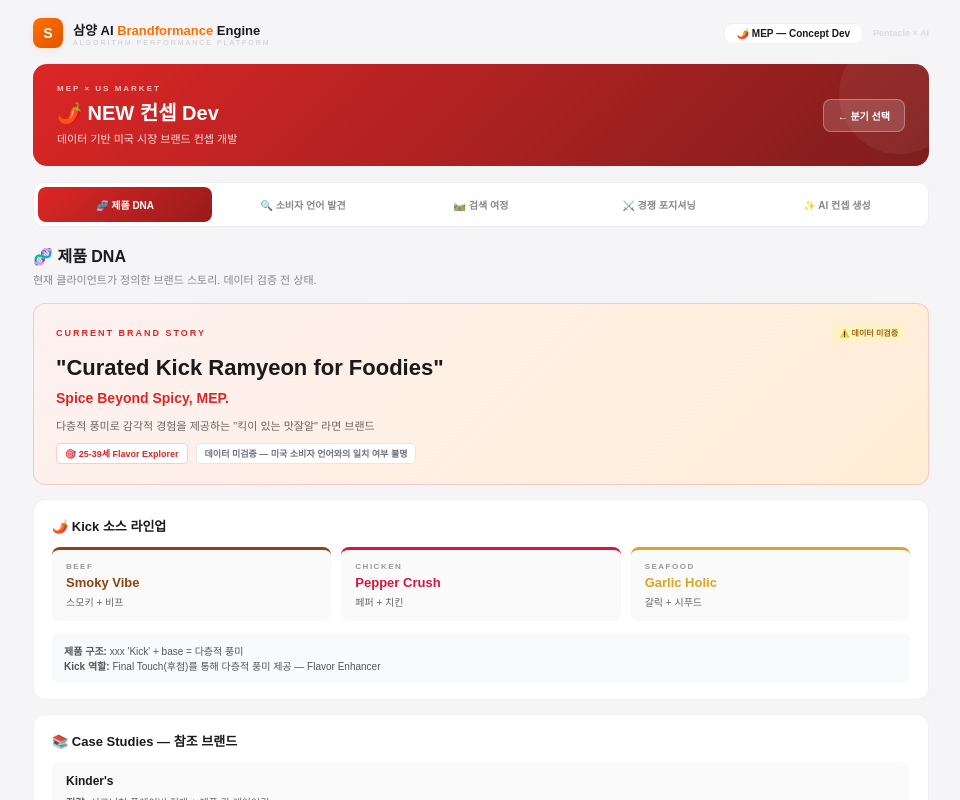
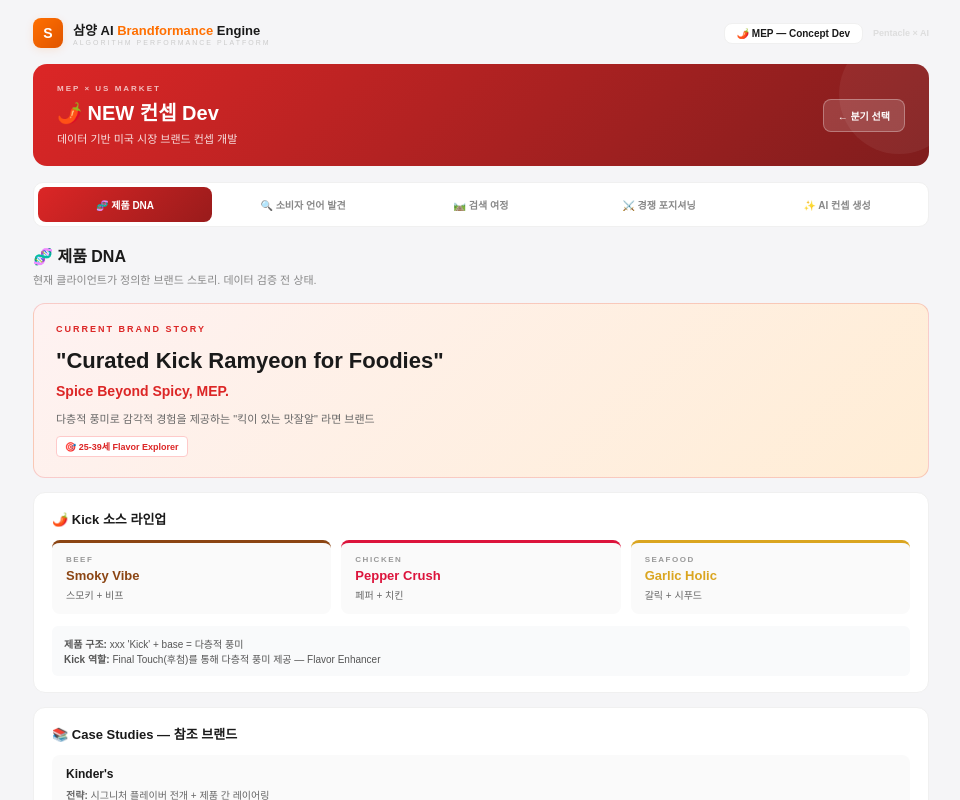
Before and after one commit to pentacle123/samyang-shortform-engine, a Next.js app: page /mep-concept in a window 1280 px wide. Shown: the top 800 px of the page, without its empty margins (159-1119 px from the left). Built offline with nearby package versions, Linux system fonts and the light colour scheme; a web font is replaced by a local one.

Commit message:
chore: 제품 DNA 탭에서 '데이터 미검증' 표시 제거
- 우측 상단 '⚠️ 데이터 미검증' 뱃지 제거
- 하단 status 칩(미검증 — 미국 소비자 언어와의 일치 여부 불명) 제거

```diff
--- a/app/MEPConceptDev.js
+++ b/app/MEPConceptDev.js
@@ -45,9 +45,8 @@ const TabDNA = () => (
     </div>
 
     <div style={{ background: "linear-gradient(135deg,#fef2f2,#ffedd5)", border: `1px solid ${MEP_COLOR}30`, borderRadius: 12, padding: "20px 22px", marginBottom: 14 }}>
-      <div style={{ display: "flex", alignItems: "center", justifyContent: "space-between", marginBottom: 12 }}>
+      <div style={{ marginBottom: 12 }}>
         <div style={{ fontSize: 9, fontWeight: 800, color: MEP_COLOR, letterSpacing: 2 }}>CURRENT BRAND STORY</div>
-        <span style={{ background: "#fef3c7", color: "#a16207", fontSize: 8, fontWeight: 700, padding: "3px 8px", borderRadius: 4 }}>⚠️ 데이터 미검증</span>
       </div>
       <div style={{ fontSize: 22, fontWeight: 900, color: G, lineHeight: 1.4, marginBottom: 6 }}>
         "{productDNA.currentBrandStory.concept}"
@@ -58,7 +57,6 @@ const TabDNA = () => (
       <div style={{ fontSize: 11, color: "#666", lineHeight: 1.6, marginBottom: 8 }}>{productDNA.currentBrandStory.valueProposition}</div>
       <div style={{ display: "flex", gap: 8, flexWrap: "wrap" }}>
         <span style={{ background: "#fff", border: "1px solid #fecaca", color: MEP_COLOR, fontSize: 9, fontWeight: 700, padding: "3px 8px", borderRadius: 4 }}>🎯 {productDNA.currentBrandStory.target}</span>
-        <span style={{ background: "#fff", border: "1px solid #e5e7eb", color: "#6b7280", fontSize: 9, fontWeight: 600, padding: "3px 8px", borderRadius: 4 }}>{productDNA.currentBrandStory.status}</span>
       </div>
     </div>
 
```
